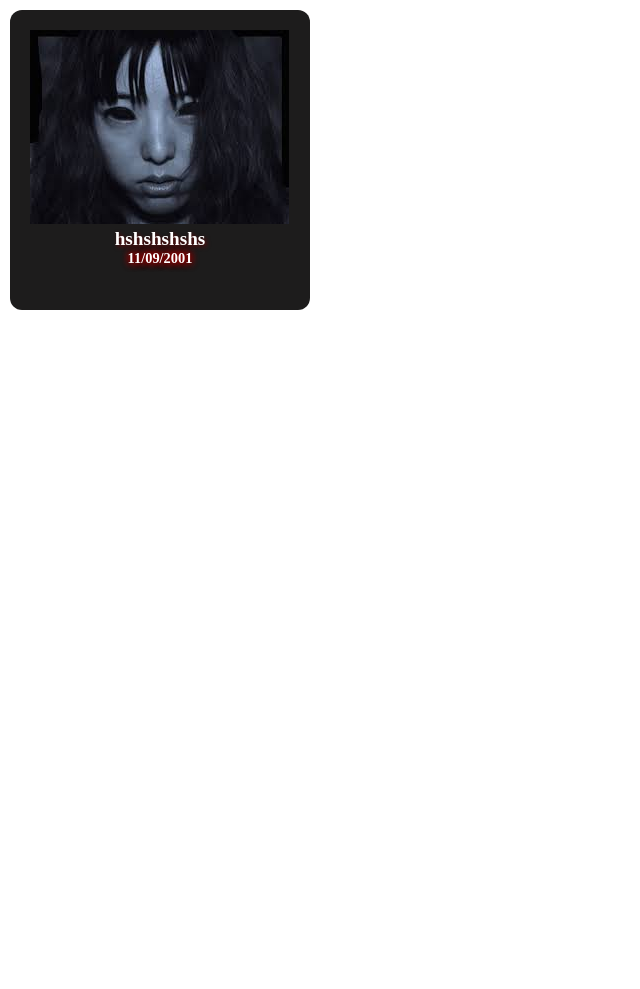
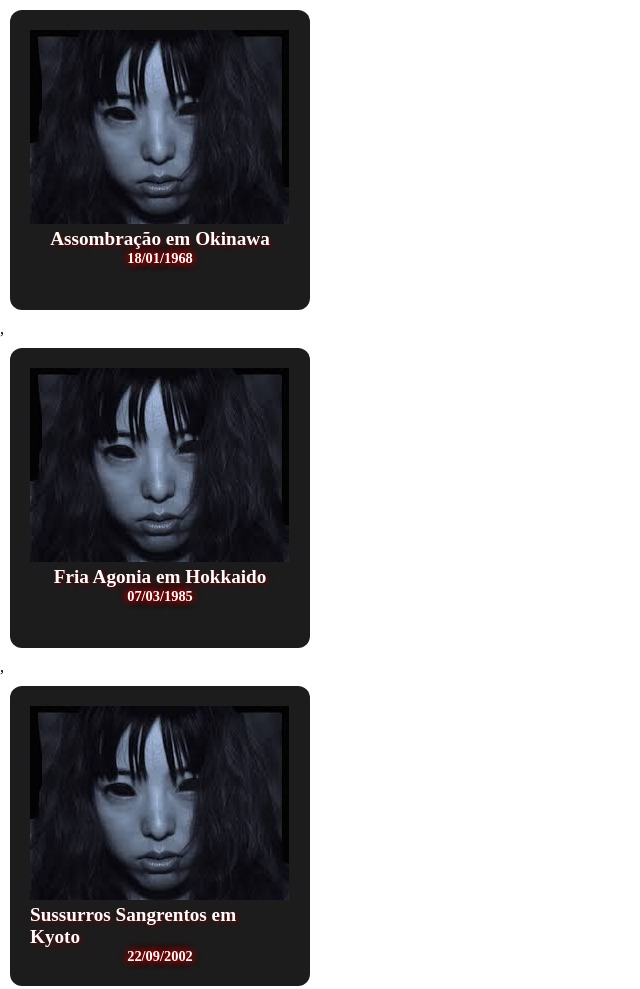
Before and after one commit to Obake18/Rukongai-2, a plain HTML site: page index.html in a window 1280 px wide. Shown: the top 989 px of the page, without its empty margins (0-640 px from the left). Before the commit the page ends 800 px from the top, so only its background shows below. Drawn offline with Linux system fonts and the light colour scheme.

Commit message:
Agora tá clicável

```diff
--- a/controlador.js
+++ b/controlador.js
@@ -1,6 +1,8 @@
 const divCaso = document.querySelector("#idCaso")
-divCaso.innerHTML = card({
-    nomeCaso : "hshshshshs",
-    data : "11/09/2001",
-})
+divCaso.innerHTML = registro.map(({ nomeCaso, data,id }) => card({
+    nomeCaso: nomeCaso,
+    data: data,
+    id : id,
+}))
+document.querySelectorAll(".card").forEach((card) => card.addEventListener("click", (card) => console.log(card.target)))
 console.log(divCaso)
--- a/designer.js
+++ b/designer.js
@@ -1,5 +1,6 @@
 function card (props) {
-    return ` <div class="card">
+    return ` <div
+    class="card" id = {${props.id}}>
       <img src="imagens/teketeke.png" />
 
       <div class="div-titulo">
--- a/index.html
+++ b/index.html
@@ -23,9 +23,9 @@
     </div>
   </div> -->
   <script src="designer.js"></script>
-  <script src="controlador.js"></script>
   <script src="classes.js"></script>
   <script src="objetos.js"></script>
+  <script src="controlador.js"></script>
 </body>
 
 </html>
--- a/objetos.js
+++ b/objetos.js
@@ -1,4 +1,3 @@
-let registro = [];
 
 const caso1 = new Caso("Assombração em Okinawa", "Okinawa", "Nao Yoshida", "Ao voltar do trabalho, Nao Yoshida foi perseguido por um vulto que foi identificado e descrito por testemunhas oculares como 'uma mulher serrada ao meio que corria com as mãos'. Após um tempo, uma orelha e um pé de Yoshida foram achados em locais diferentes", "18/01/1968", "O corpo dele encontrado esquartejado, tendo sua cabeça pendurada na estação do trem", "Teke-Teke");
 
@@ -20,19 +19,16 @@ const caso9 = new Caso("Visões da Mulher de Branco em Hiroshima", "Hiroshima",
 
 const caso10 = new Caso("Diário Obscuro em Nagoya", "Nagoya", "Aya Nakamura", "Aya encontrou um diário antigo em uma loja de antiguidades. Após ler as páginas, ela começou a agir de maneira estranha, murmurando palavras incompreensíveis. Seu corpo foi encontrado com as mãos cobertas de sangue.", "19/02/2023", "Morte por auto-mutilação em transe", "Jorogumo");
 
-registro.push(caso1, caso2, caso3, caso4, caso5, caso6, caso7, caso8, caso9, caso10)
-console.log(registro);
 
 
 
+const vit1 = new Vitima("Nao Yoshida", "40 anos", "morto", "Após seu cadáver, todos os policiais pediram um dia de folga")
 
-const vit1 = new Vitima ("Nao Yoshida", "40 anos", "morto", "Após seu cadáver, todos os policiais pediram um dia de folga")
+const vit2 = new Vitima("Emi Takahashi", "25 anos", "morto", "Moradores de seu bairro diziam que ele estava em transe seguindo uma figura pálida, a qual era rodeada de neve")
 
-const vit2 = new Vitima ("Emi Takahashi", "25 anos", "morto", "Moradores de seu bairro diziam que ele estava em transe seguindo uma figura pálida, a qual era rodeada de neve")
+const vit3 = new Vitima("Kazuki Yamamoto", "20 anos", "morto", "Os vizinhos escutaram uma noite de gritos e choros carregados de horror e dor")
 
-const vit3 = new Vitima ("Kazuki Yamamoto", "20 anos", "morto", "Os vizinhos escutaram uma noite de gritos e choros carregados de horror e dor")
-
-const vit4 = new Vitima ("Sakura Kobayashi", "35 anos", "morta", "- 'Eu não consigo tirar de minha mente, aquela visão horrenda. Se algum deus existe, que ele me ajude.' - A frase foi escutada com choros e soluços durante a noite anterior ao seu desaparecimento")
+const vit4 = new Vitima("Sakura Kobayashi", "35 anos", "morta", "- 'Eu não consigo tirar de minha mente, aquela visão horrenda. Se algum deus existe, que ele me ajude.' - A frase foi escutada com choros e soluços durante a noite anterior ao seu desaparecimento")
 
 const vit5 = new Vitima("Takeshi Sato", "28 anos", "morto", "Amigos próximos relataram que ele começou a agir de maneira paranóica, sempre olhando por cima dos ombros e murmurando sobre uma máscara assustadora.");
 
@@ -67,3 +63,9 @@ const youkai8 = new Youkai("Aka Manto", "A", "Enganoso");
 const youkai9 = new Youkai("Funayurei", "C", "Vingativo");
 
 const youkai10 = new Youkai("Jorogumo", "S", "Assustador");
+
+
+
+;
+let registro = [caso1, caso2, caso3, caso4, caso5, caso6, caso7, caso8, caso9, caso10].map((caso, index) => { return { ...caso, id: index } })
+console.log(registro);
```
